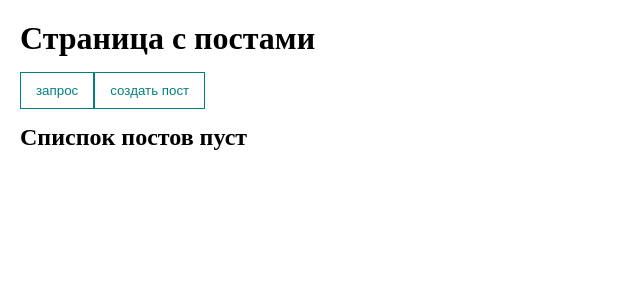
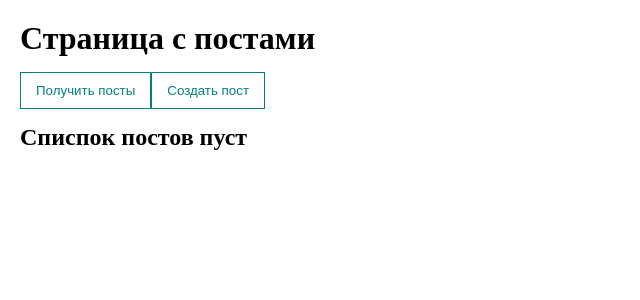
Before and after one commit to Ma6upa/vue-practice, a Vue app: page / in a window 1280 px wide. Shown: the top 300 px of the page, without its empty margins (0-640 px from the left). Built offline with nearby package versions, Linux system fonts and the light colour scheme.

Commit message:
rename buttons

```diff
--- a/src/App.vue
+++ b/src/App.vue
@@ -5,13 +5,13 @@
     <MyButton
       @click="fetchPosts"
     >
-      запрос
+      Получить посты
     </MyButton>
     <MyButton
       @click="showDialog"
       style="margin:15px 0"
     >
-      создать пост
+      Создать пост
     </MyButton>
     <MyDialog v-model:show="dialogVisible">
       <PostForm @create="createPost" />
```
